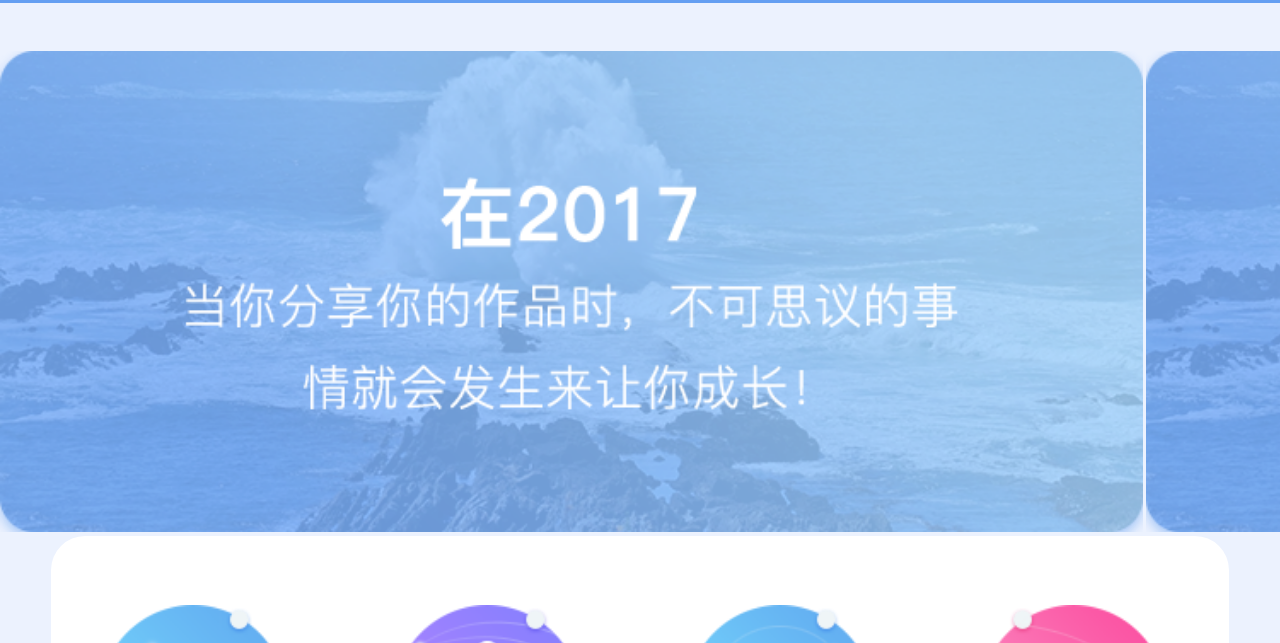
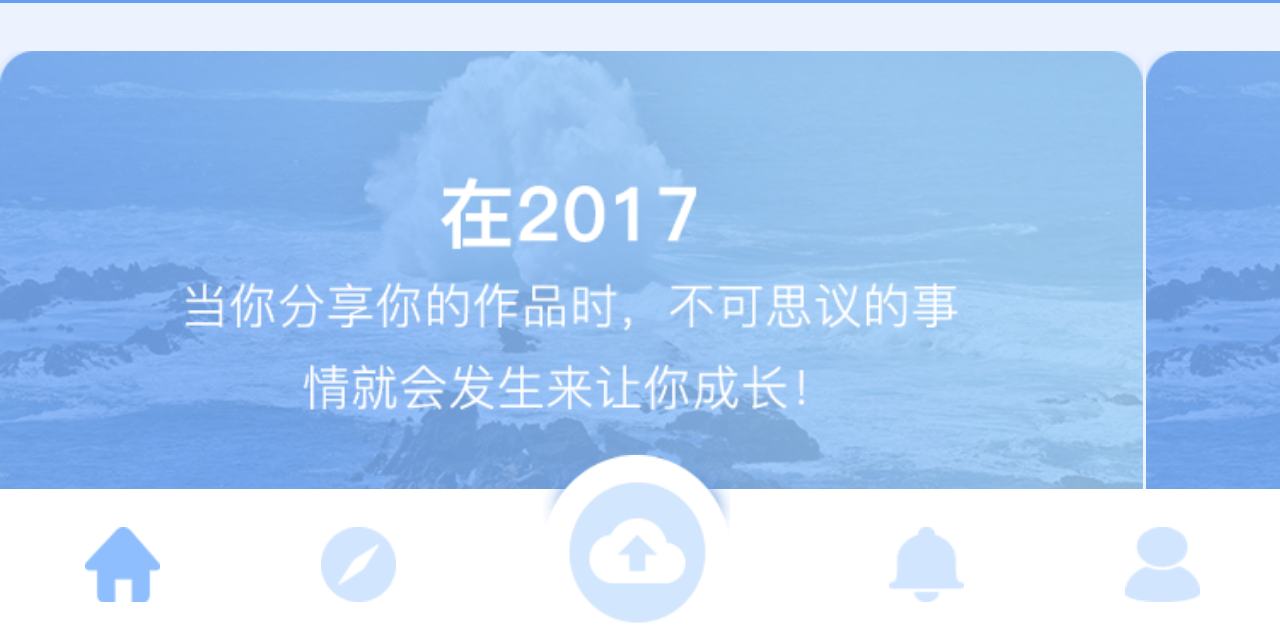
Before and after one commit to bianenhui/project_one, a plain HTML site: page index.html in a window 1280 px wide. Shown: the part 157-800 px from the top of the page. Drawn offline with Linux system fonts and the light colour scheme.

Commit message:
2018/12/7 闪屏页和竞赛页

```diff
--- /dev/null
+++ b/css/competition.css
@@ -0,0 +1,94 @@
+*{
+	margin: 0;
+	padding: 0;
+}
+body{
+	width: 100%;
+}
+.head{
+	background: #7aaffa;
+    height: 1.253333rem;
+}
+.head>img{
+	width: 0.48rem;
+	height: 0.48rem;
+	margin-top: 0.453333rem;
+	font-size: 0;
+}
+.head>img:nth-child(1){
+	float: left;
+	margin-left: 0.4rem;
+}
+.head>img:nth-child(3){
+	float: right;
+	margin-right: 0.4rem;
+}
+.head>span{
+	font-size: 0.48rem;
+	color: #ffffff;
+	margin-left: 3.68rem;
+	margin-top: 0.4rem;
+	display: inline-block;
+}
+.competitionpic{
+	background: #ebf2fe;
+}
+.competitionpicn>img{
+	height: 3.573333rem;
+	width: 9.2rem;
+}
+.competitionpicn>img{
+	margin-top: 0.373333rem;
+	margin-left: 0.4rem;
+}
+/*.competitionpic img:nth-child(2){
+	margin-top: 0.373333rem;
+	margin-left: 0.4rem;
+}
+.competitionpic img:nth-child(3){
+	margin-top: 0.373333rem;
+	margin-left: 0.4rem;
+}
+.competitionpic img:nth-child(4){
+	margin-top: 0.373333rem;
+	margin-left: 0.4rem;
+}*/
+.bottomBar{
+	background: #ffffff;
+	height: 1.2rem;
+	position: fixed;
+	bottom: 0;
+	width: 100%;
+	font-size: 0;
+}
+.bottomBar>img{
+	width: 0.586667rem;
+	height: 0.586667rem;
+}
+.bottomBar>img:nth-child(1){
+	margin-left: 0.666667rem;
+	margin-top: 0.293333rem;
+}
+.bottomBar>img:nth-child(2){
+	margin-left: 1.253333rem;
+	margin-top: 0.293333rem;
+}
+.bottomBar>img:nth-child(3){
+	margin-left: 3.853333rem;
+	margin-top: 0.293333rem;
+}
+.bottomBar>img:nth-child(4){
+	margin-left: 1.253333rem;
+	margin-top: 0.293333rem;
+}
+.up{
+	position: fixed;
+	bottom: 0;
+	height: 1.466667rem;
+	width: 1.466667rem;
+	left: 4.24rem;
+}
+.up>img{
+	height: 1.466667rem;
+	width: 1.466667rem;
+}
--- a/css/index.css
+++ b/css/index.css
@@ -37,6 +37,7 @@ body{
 }
 .banneroutside::-webkit-scrollbar { width: 0 !important }
 .banneroutside{
+	-webkit-overflow-scrolling: touch;
 	margin-top: 0.373333rem;
 }
 .category>img{
@@ -129,4 +130,44 @@ body{
 	/*float: left;*/
 	margin-left: 0.373333rem;
 	display: inline-block;
+	margin-bottom: 0.426667rem;
 }
+.bottomBar{
+	background: #ffffff;
+	height: 1.2rem;
+	position: fixed;
+	bottom: 0;
+	width: 100%;
+	font-size: 0;
+}
+.bottomBar>img{
+	width: 0.586667rem;
+	height: 0.586667rem;
+}
+.bottomBar>img:nth-child(1){
+	margin-left: 0.666667rem;
+	margin-top: 0.293333rem;
+}
+.bottomBar>img:nth-child(2){
+	margin-left: 1.253333rem;
+	margin-top: 0.293333rem;
+}
+.bottomBar>img:nth-child(3){
+	margin-left: 3.853333rem;
+	margin-top: 0.293333rem;
+}
+.bottomBar>img:nth-child(4){
+	margin-left: 1.253333rem;
+	margin-top: 0.293333rem;
+}
+.up{
+	position: fixed;
+	bottom: 0;
+	height: 1.466667rem;
+	width: 1.466667rem;
+	left: 4.24rem;
+}
+.up>img{
+	height: 1.466667rem;
+	width: 1.466667rem;
+}
--- /dev/null
+++ b/css/splashscreen.css
@@ -0,0 +1,29 @@
+*{
+	margin: 0;
+	padding: 0;
+}
+body{
+	width: 100%;
+	background: #ffffff;
+}
+.splashscreenwords{
+	height: 6.226667rem;
+	width: 1.666667rem;
+	/*margin-top: 2.853333rem；*/
+	/*margin:0 auto;*/
+	margin:2.853333rem auto 1.52rem auto;
+}
+.splashscreenwords>img{
+	height: 6.226667rem;
+	width: 1.666667rem;
+}
+.splashscreenpic{
+	height: 4.0rem;
+	width: 4.0rem;
+	/*margin-top: 1.52rem;*/
+	margin:0 auto;
+}
+.splashscreenpic>img{
+	height: 4.0rem;
+	width: 4.0rem;
+}
--- a/index.html
+++ b/index.html
@@ -140,7 +140,15 @@
 		    <div style="clear: both;"></div>
 		</div>
 	</div>
-	<div></div>
+	<div class="bottomBar">
+		<img src="images/home.png">
+		<img src="images/safri.png">
+		<img src="images/message.png">
+		<img src="images/user.png">
+	</div>
+	<div class="up">
+		<img src="images/up.png">
+	</div>
 </body>
 </html>
 <script type="text/javascript">
```
Also changed, not shown: competition.html (added, +45 -0 lines), splashscreen.html (added, +21 -0 lines), images/competitionpic1.png (added), images/competitionpic2.png (added), images/competitionpic3.png (added), images/competitionpic4.png (added), images/home.png (added), images/message.png (added), images/safri.png (added), images/splashscreenpic.png (added), images/splashscreenwords.png (added), images/up.png (added), images/user.png (added), 1 other file.
